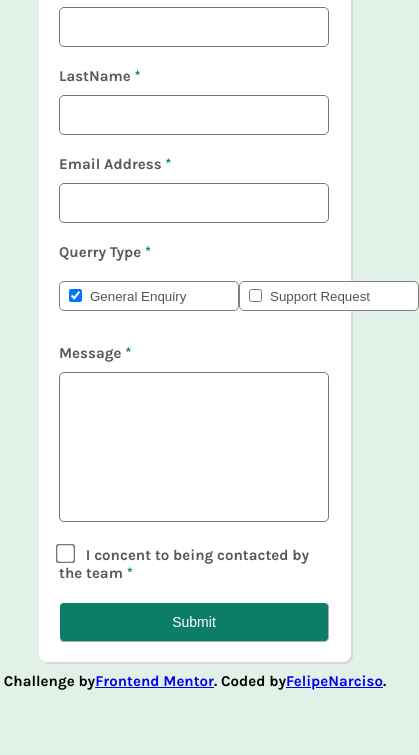
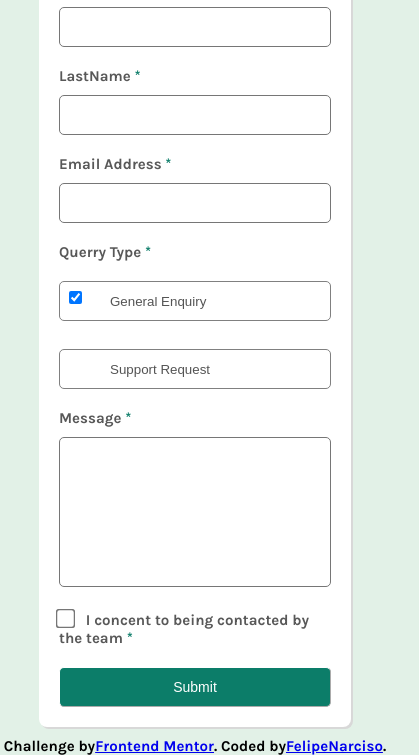
Before and after one commit to FelipeNarciso/Contact-Us, a plain HTML site: page index.html in a window 390 px wide. Shown: the part 144-899 px from the top of the page, 419 px wide, since content can reach past the window. Before the commit the page ends 844 px from the top, so only its background shows below. Drawn offline with Linux system fonts and the light colour scheme.

Commit message:
Update media.css

```diff
--- a/media.css
+++ b/media.css
@@ -13,7 +13,7 @@
 
     .inputLinha01{
         height: 40px;
-        width: 75%;
+        width: 100%;
     }
 
     #lastName{
@@ -21,18 +21,9 @@
     }
 
     #txtEmail{
-        width: 75%;
+        width: 100%;
         height: 40px;
     }
-
-
-
-
-
-
-
-
-
 
     #linha03{
         font-size: 15px;
@@ -41,19 +32,19 @@
     }
 
     .inputLinha03{
-        /* display: none; */
+        display: block;
         border-radius: 5px;
         border-style: solid;
-        padding-left: 30px;
+        padding-left: 50px;
         border-width: 1px;
-        height: 30px;
-        width: 180px;
+        height: 40px;
+        width: 100%;
         background-color: white;
         border-color: gray;
     }
 
     #linha03Input{
-        display: flex;
+        display: block;
     }
 
     #txt01{
@@ -65,22 +56,22 @@
     #txt02{
         font-size: 15px;
         color: rgb(88, 88, 88);
-        padding-top: 20px;
+        padding-top: 15px;
         padding-left: 0px;
     }
 
     #checkbox01Linha03{
         display: flex;
         position: relative;
-        top: -22px;
+        top: -30px;
         left: 10px;
         cursor: pointer;
     }
 
     #checkbox02Linha03{
-        display: flex;
+        display: none;
         position: relative;
-        top: -22px;
+        top: -30px;
         left: 10px;
         cursor: pointer;
     }
@@ -91,81 +82,14 @@
         border-color: rgb(12, 125, 105);
     }
 
-
-
-
-
-
-
-
-
-
-
-
-
-
-
-
-
-
-
-
-    /* #linha03Input{
-        display: flex;
+    #linha04{
+        font-size: 15px;
+        padding-top: 20px;
+        color: rgb(88, 88, 88);
     }
 
-    .inputLinha03{
-        border-radius: 5px;
-        border-style: solid;
-        padding-left: 30px;
-        border-width: 1px;
-        height: 30px;
-        width: 180px;
-        background-color: white;
-        border-color: gray;
-    }
-
-    #linha03Input{
-        display: flex;
-    }
-
-    .inputLinha03{
-        height: 40px;
-        text-indent: 30px;
-    }
-
-    #txt02{
-        font-size: 15px;
-        padding-top: 0px;
-        padding-left: 0px;
-    }
-
-    #checkbox01Linha03{
-        top: -27px;
-        left: 20px;
-        transform: scale(1.5);
-    }
-
-    #checkbox02Linha03{
-        top: -27px;
-        left: 20px;
-        transform: scale(1.5);
-    }
-
-
- */
-
-
-
-
-
-
-
-
-
-
     #txtMessage{
-        width: 75%;
+        width: 100%;
         height: 150px;
     }
 
@@ -176,7 +100,7 @@
     }
 
     #linha05{
-       width: 75%;
+       width: 100%;
     }
 
     #checkboxLinha05{
@@ -184,7 +108,7 @@
     }
 
     #btnSubmit{
-        width: 75%;
+        width: 100%;
         margin-top: 20px;
         height: 40px;
     }
```
